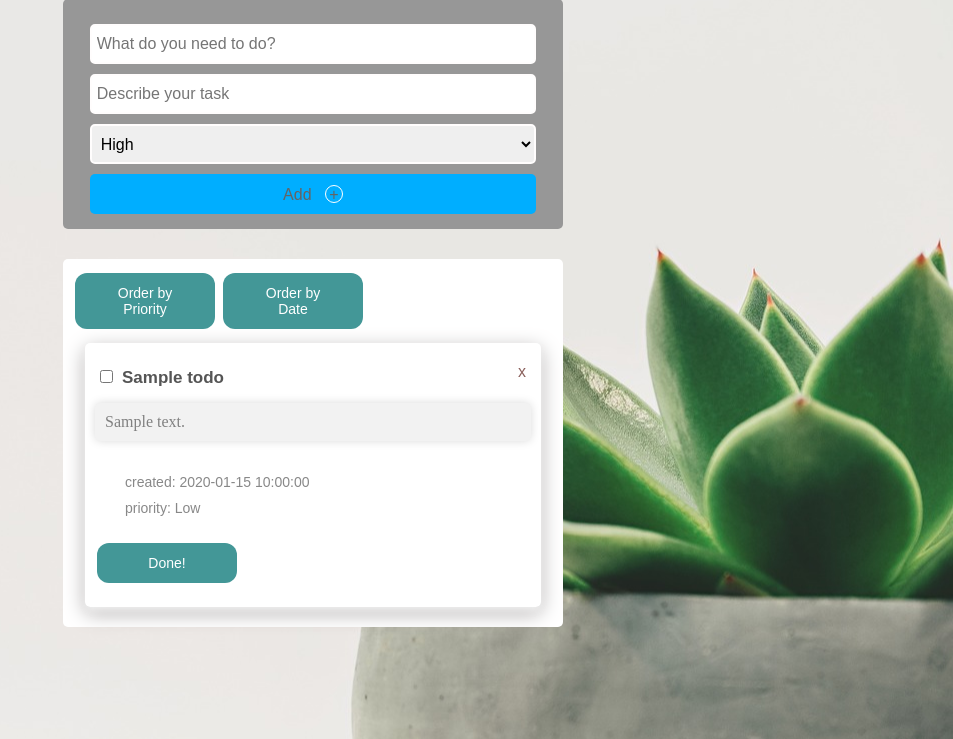
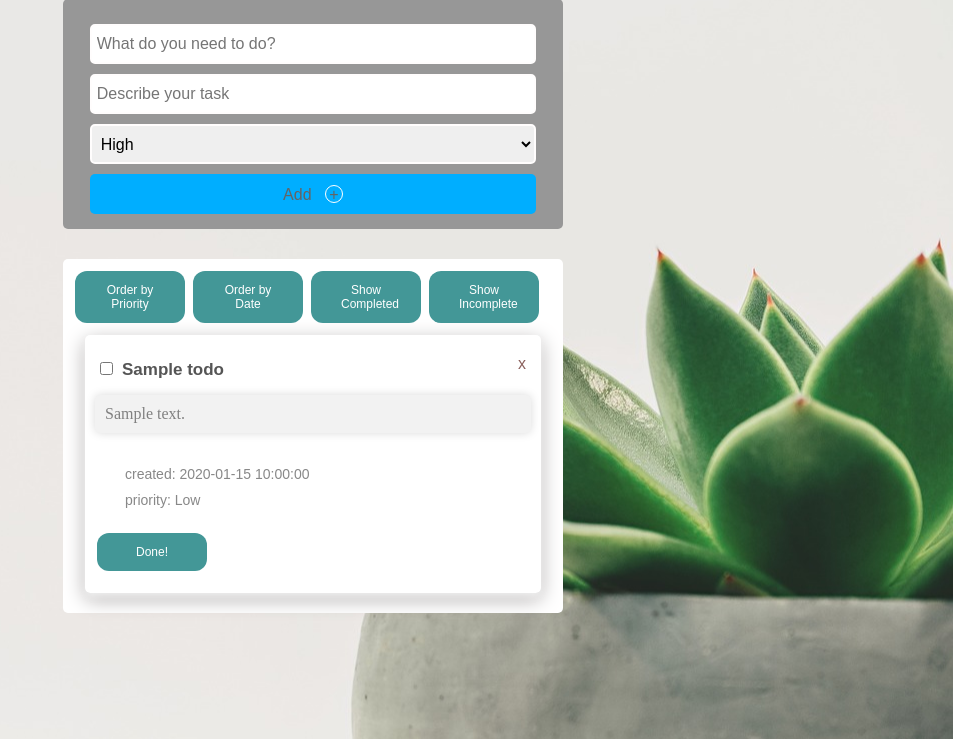
Before and after one commit to MariaGarciaJordan/p.7ToDoList, a PHP site: page / in a window 1280 px wide. Shown: the part 61-800 px from the top of the page, without its empty margins (327-1280 px from the left). Run offline with PHP 8.4, Linux system fonts and the light colour scheme; tables that the repository leaves empty or names only in its code hold one stand-in row (values such as "Sample post").

Commit message:
Add filter complete or incomplete

```diff
--- a/View/css/style.css
+++ b/View/css/style.css
@@ -186,11 +186,11 @@ body {
     text-align: center;
     text-decoration: none;
     display: inline-block;
-    font-size: 14px;
-    margin: 4px 2px;
+    font-size: 12px;
+    margin: 2px 2px;
     cursor: pointer;
     border-radius: 12px;
-    width: 140px;
+    width: 110px;
   }
 
   .show-todo-section button:hover {
--- a/index.php
+++ b/index.php
@@ -11,7 +11,6 @@ require 'db_conn.php';
     <link rel="stylesheet" href="View/css/style.css">
 </head>
 <body>
-
     <div class="main-section">
         <div class="add-section">
             <form action="Controller/add.php" method="POST" autocomplete="off">
@@ -46,19 +45,26 @@ require 'db_conn.php';
         </div>
         <?php
             $order = isset($_GET['order']) ? $_GET['order'] : 'id';
+
             if ($order === 'priority') {
                 $todos = $conn->query("SELECT * FROM todos ORDER BY priority DESC");
             } elseif ($order === 'date') {
                 $todos = $conn->query("SELECT * FROM todos ORDER BY date_time ASC, title ASC");
+            } elseif ($order === 'completed') {
+                $todos = $conn->query("SELECT * FROM todos WHERE checked = 1 ORDER BY checked ASC");
+            } elseif ($order === 'incomplete') {
+                $todos = $conn->query("SELECT * FROM todos WHERE checked = 0");
             } else {
                 $todos = $conn->query("SELECT * FROM todos ORDER BY id DESC");
             }
-
         ?>
        <div class="show-todo-section">
        <form action="index.php" method="GET">
            <button type="submit" name="order" value="priority">Order by Priority</button>
            <button type="submit" name="order" value="date">Order by Date</button>
+           <button type="submit" name="order" value="completed">Show Completed</button>
+            <button type="submit" name="order" value="incomplete">Show Incomplete</button>
+
        </form>
 
             <?php if ($todos->rowCount() <= 0) { ?>
```
Lines whose indentation alone changed are shown as unchanged.
